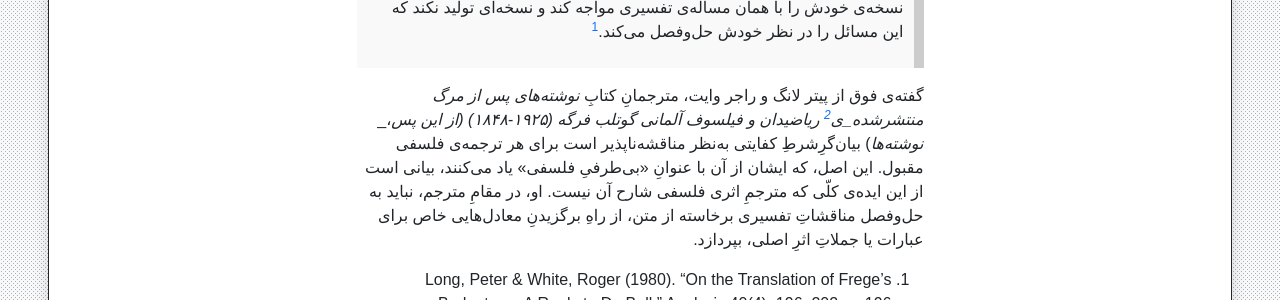
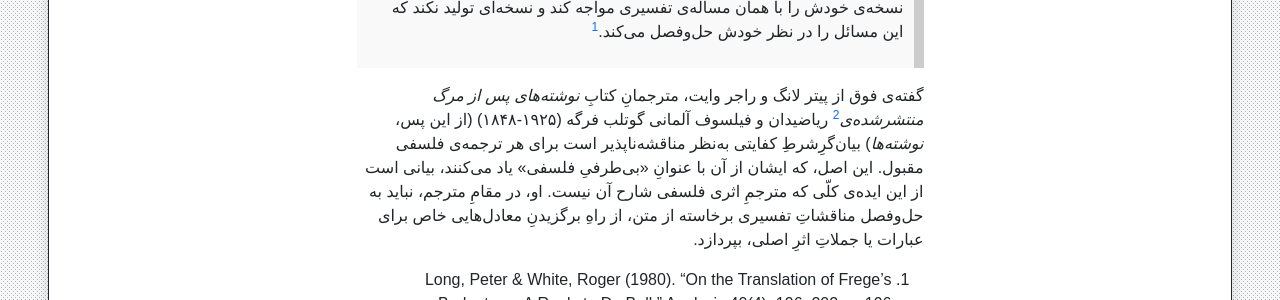
Before and after one commit to phicudemy/phicudemy.github.io, a Jekyll site: the page built from _posts/2024-06-22-fregebedeutung1.md, in a window 1280 px wide. Shown: the part 984-1284 px from the top of the page. Built offline with Jekyll 4.4.1, drawn with Linux system fonts in a browser that asks for light colours; comment, search, counter and statistics services are not loaded; a style sheet for code colours, icons or effects is not loaded.

Commit message:
TinaCMS content update

```diff
--- a/_posts/2024-06-22-fregebedeutung1.md
+++ b/_posts/2024-06-22-fregebedeutung1.md
@@ -17,7 +17,7 @@ tags:
 
 > اگر جایی در متنی قطعه‌ای هست که گویش‌ورانِ زبانِ اصلی را با مسأله‌ی تفسیری مشروعی مواجه می‌کند، مترجم باید تلاش کند که، در صورتِ امکان، خواننده‌ی نسخه‌ی خودش را با همان مسأله‌ی تفسیری مواجه کند و نسخه‌ای تولید نکند که این مسائل را در نظر خودش حل‌وفصل می‌کند.[^1]
 
-گفته‌ی فوق از پیتر لانگ و راجر وایت، مترجمانِ کتابِ _نوشته‌های پس از مرگ‌ منتشرشده‌‌_ی[^2] ریاضیدان و فیلسوف آلمانی  گوتلب فرگه (۱۹۲۵-۱۸۴۸) (از این پس_،_ _نوشته‌ها_) بیان‌گرِ‌شرطِ کفایتی به‌نظر مناقشه‌ناپذیر است برای هر ترجمه‌ی فلسفی مقبول. این اصل، که ایشان از آن با عنوانِ «بی‌طرفیِ فلسفی» یاد می‌کنند، بیانی است از این ایده‌ی کلّی که مترجمِ اثری فلسفی شارح آن نیست. او، در مقامِ مترجم، نباید به حل‌وفصل مناقشاتِ تفسیری برخاسته از متن، از راهِ برگزیدنِ معادل‌هایی خاص برای عبارات یا جملاتِ اثرِ اصلی، بپردازد.
+گفته‌ی فوق از پیتر لانگ و راجر وایت، مترجمانِ کتابِ _نوشته‌های پس از مرگ‌ منتشرشده‌‌ی_[^2] ریاضیدان و فیلسوف آلمانی  گوتلب فرگه (۱۹۲۵-۱۸۴۸) (از این پس، _نوشته‌ها_) بیان‌گرِ‌شرطِ کفایتی به‌نظر مناقشه‌ناپذیر است برای هر ترجمه‌ی فلسفی مقبول. این اصل، که ایشان از آن با عنوانِ «بی‌طرفیِ فلسفی» یاد می‌کنند، بیانی است از این ایده‌ی کلّی که مترجمِ اثری فلسفی شارح آن نیست. او، در مقامِ مترجم، نباید به حل‌وفصل مناقشاتِ تفسیری برخاسته از متن، از راهِ برگزیدنِ معادل‌هایی خاص برای عبارات یا جملاتِ اثرِ اصلی، بپردازد.
 
 [^1]: Long, Peter & White, Roger (1980). “On the Translation of Frege’s Bedeutung: A Reply to Dr. Bell,” Analysis 40(4): 196–202, p. 196.
 [^2]: Frege, G. (1979) Posthumous Writings. Translated by Peter Long and Roger White, Blackwell.
```
